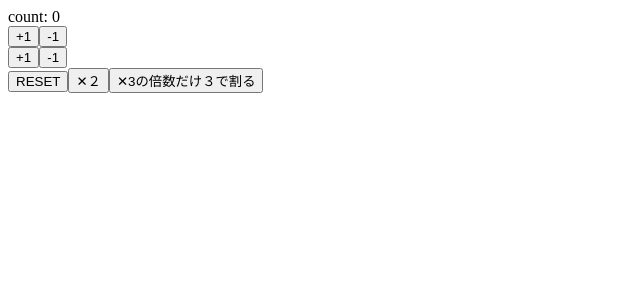
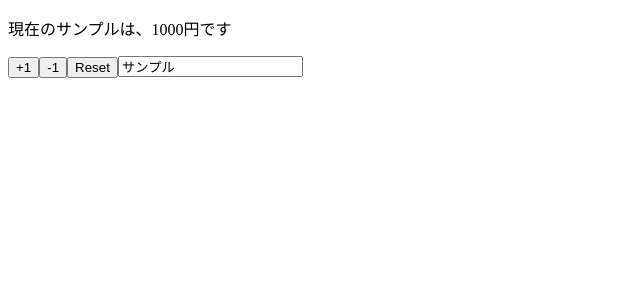
Before and after one commit to kohei0409/react-hooks-101, a React (Create React App) app: page / in a window 1280 px wide. Shown: the top 300 px of the page, without its empty margins (0-640 px from the left). Built offline with nearby package versions, Linux system fonts and the light colour scheme.

Commit message:
multiple state update

```diff
--- a/src/App.js
+++ b/src/App.js
@@ -1,37 +1,30 @@
 import React, { useState } from "react";
 
-const App = () => {
-  const [count, setCount] = useState(0);
-  const increment = () => setCount(count + 1);
-  const decrement = () => setCount(count - 1);
+const App = (props) => {
+  const [name, setName] = useState(props.name);
+  const [price, setPrice] = useState(props.price);
 
-  const increment2 = () => setCount((previosCount) => previosCount + 1);
-  const decrement2 = () => setCount((previosCount) => previosCount - 1);
-  const resetButton = () => setCount(0);
-  const doubleButton = () => setCount((previosCount) => previosCount * 2);
-  const slitButton = () =>
-    setCount((previosCount) =>
-      previosCount % 3 === 0 ? previosCount / 3 : previosCount
-    );
+  const reset = () => {
+    setPrice(props.price);
+    setName(props.name);
+  };
 
   return (
     <>
-      <div>count: {count}</div>
-      <div>
-        <button onClick={increment}>+1</button>
-        <button onClick={decrement}>-1</button>
-      </div>
-      <div>
-        <button onClick={increment2}>+1</button>
-        <button onClick={decrement2}>-1</button>
-      </div>
-      <div>
-        <button onClick={resetButton}>RESET</button>
-        <button onClick={doubleButton}>✕２</button>
-        <button onClick={slitButton}>✕3の倍数だけ３で割る</button>
-      </div>
+      <p>
+        現在の{name}は、{price}円です
+      </p>
+      <button onClick={() => setPrice(price + 1)}>+1</button>
+      <button onClick={() => setPrice(price - 1)}>-1</button>
+      <button onClick={reset}>Reset</button>
+      <input value={name} onChange={(e) => setName(e.target.value)} />
     </>
   );
 };
 
+App.defaultProps = {
+  name: "サンプル",
+  price: 1000,
+};
+
 export default App;
```
